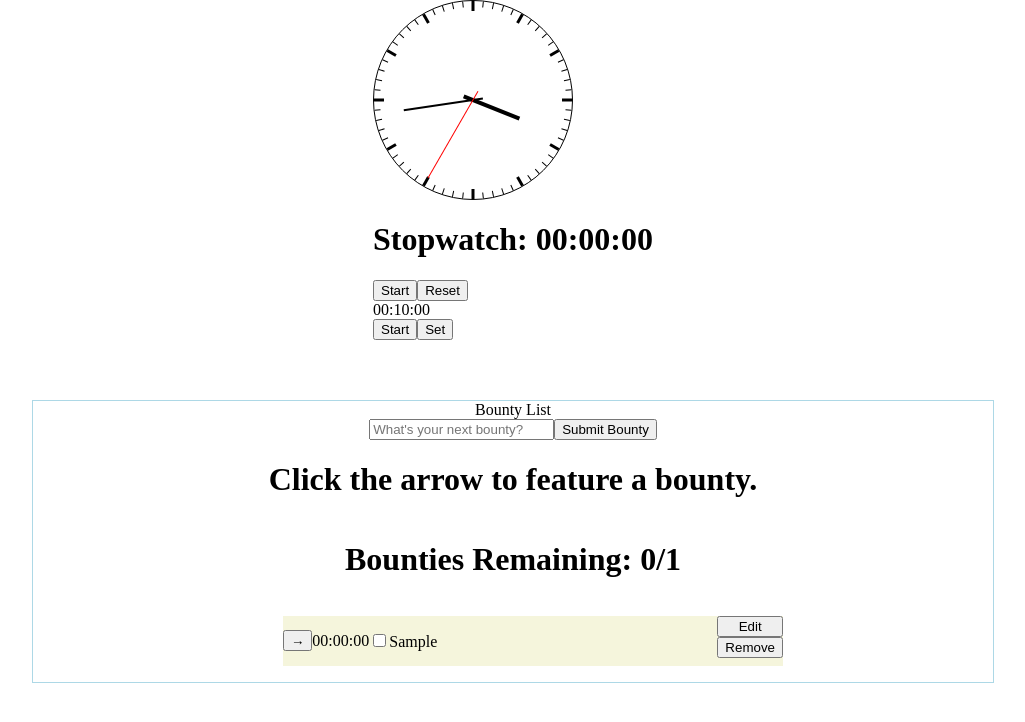
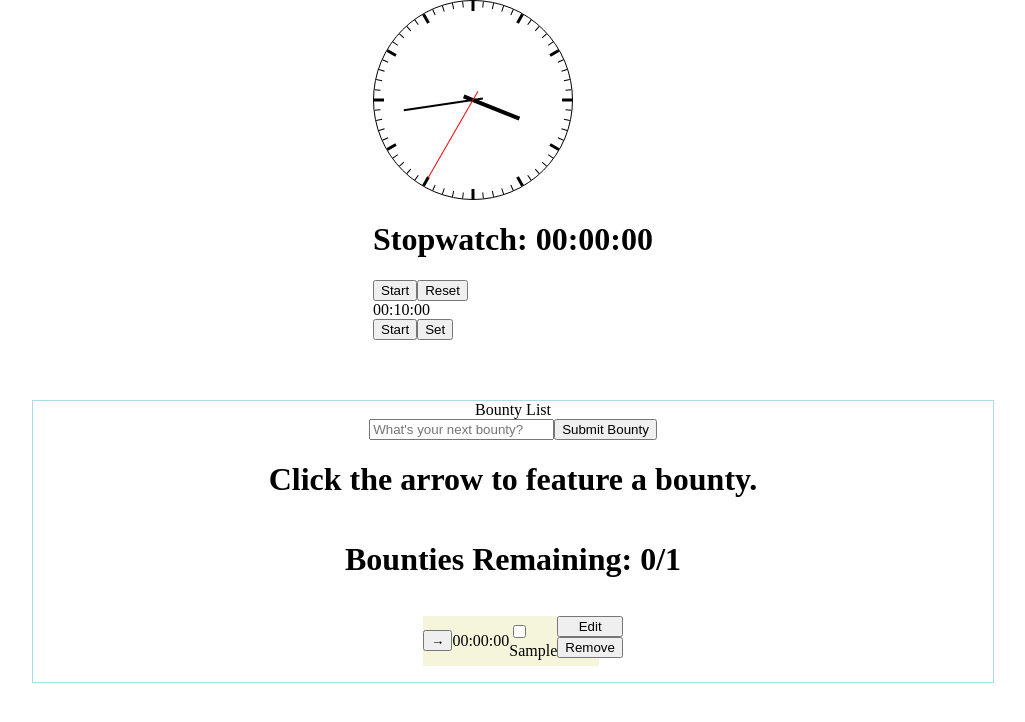
Before and after one commit to taujeng/bountysheet, a React (Create React App) app: page / in a window 1280 px wide. Both pictures are taken after typing "Sample" into the empty fields and a click on the button "Submit Bounty". Shown: the top 722 px of the page, without its empty margins (127-1152 px from the left). Built offline with nearby package versions, Linux system fonts and the light colour scheme.

Commit message:
Can now save stopwatch/timer time to bounty

```diff
--- a/src/Components/Bounty/bounty.css
+++ b/src/Components/Bounty/bounty.css
@@ -1,10 +1,10 @@
 .current-container {
-  width: 750px;
+  width: 100%;
   background-color: goldenrod;
 }
 
 .bounty-container {
-  width: 500px;
+  width: 80%;
   background-color: beige;
   height: 50px;
   display: flex;
@@ -16,6 +16,8 @@
   align-items: center;
 }
 
+
+
 .button-container{
   display: flex;
   flex-direction: column;
```
